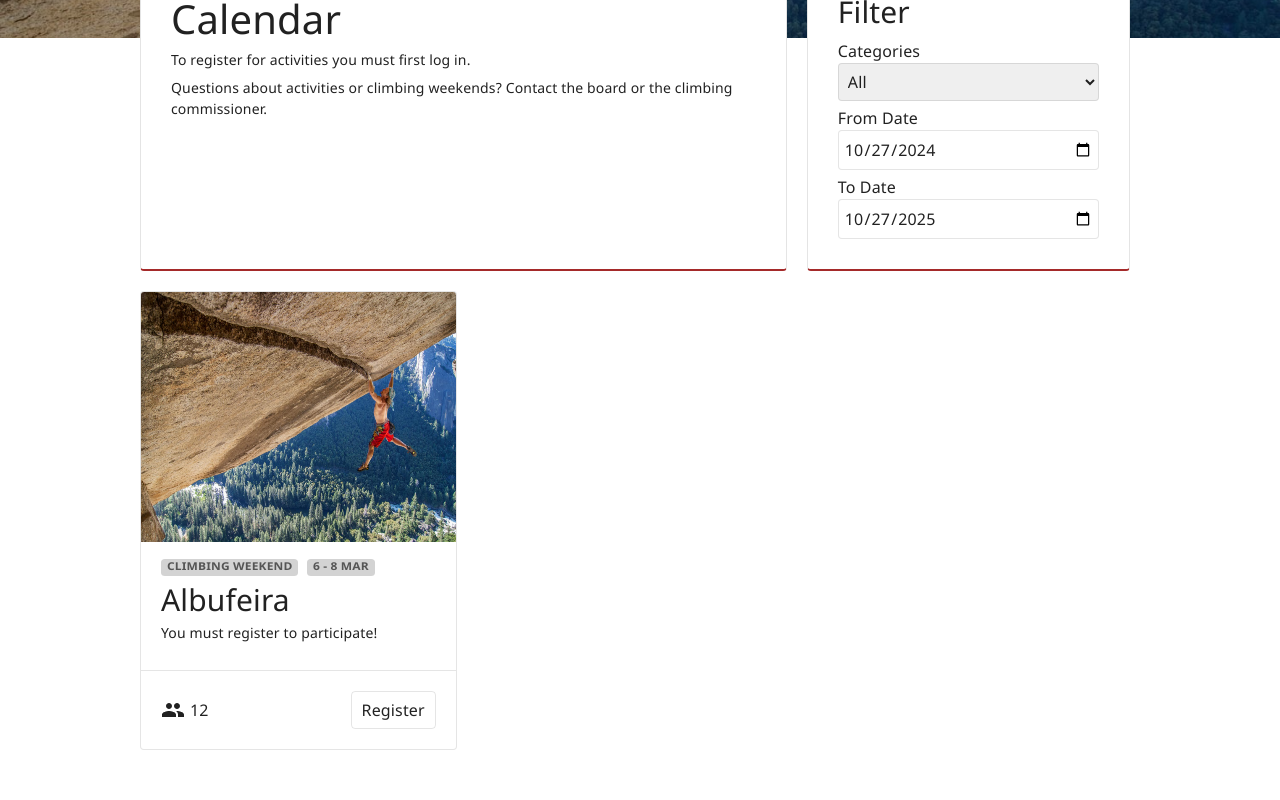
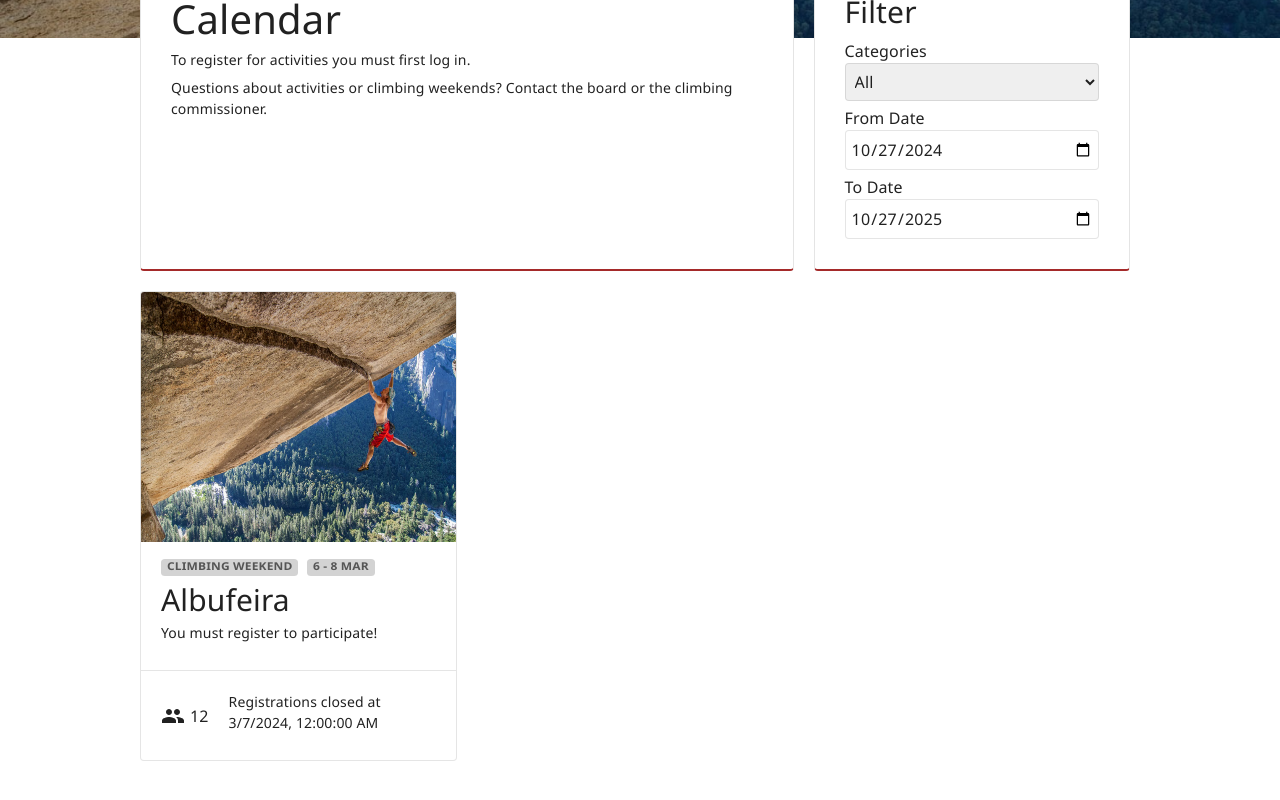
Before and after one commit to jorissoris/website, a React (Vite) app in the folder frontend/: page /agenda in a window 1280 px wide. Shown: the part 262-1062 px from the top of the page. Built offline with nearby package versions, Linux system fonts and the light colour scheme.

Commit message:
Calendar: see registration opening and closing times

```diff
--- a/frontend/src/components/CalenderCard.css
+++ b/frontend/src/components/CalenderCard.css
@@ -32,6 +32,7 @@
             display: flex;
             align-items: center;
             gap: 5px;
+            margin-right: 20px;
         }
 
         .register-button {
--- a/frontend/src/components/CalenderCard.tsx
+++ b/frontend/src/components/CalenderCard.tsx
@@ -17,9 +17,12 @@ export default function CalenderCard(props: any) {
     const langCode = language.getLangCode();
     moment.locale(langCode);
 
-    const registerButton = props.registerState == 'register' ? <div className="register-button">{text("Register", "Aanmelden")}</div>
+    const registerButton = props.registerState == 'register' ?
+            (new Date(props.registrationOpenTime) > new Date() ? <p>{text("Registration opens at", "Aanmeldingen openen op")} {new Date(props.registrationOpenTime).toLocaleString(langCode)}</p>
+            : new Date(props.registrationCloseTime) > new Date() ? <div className="register-button">{text("Register", "Aanmelden")}</div>
+            : <p>{text("Registrations closed at", "Aanmeldingen zijn gesloten sinds")} {new Date(props.registrationCloseTime).toLocaleString(langCode)}</p>)
         : props.registerState == 'full' ? <div className="register-button full">{text("Full", "Vol"	)}</div>
-        : props.registerState == 'login' ? <div>{text("You must login to register", "Je moet inloggen om je aan te melden")}</div>
+        : props.registerState == 'login' ? <p>{text("You must login to register", "Je moet inloggen om je aan te melden")}</p>
         : <div></div>
 
     const startDate = new Date(props.startDateTime);
--- a/frontend/src/pages/Agenda.css
+++ b/frontend/src/pages/Agenda.css
@@ -3,10 +3,15 @@
 
     .Agenda-settings {
         display: grid;
-        grid-template-columns: 0.66fr 0.33fr;
+        grid-template-columns: 0.33fr 0.33fr 0.33fr;
         grid-template-rows: 1fr;
         gap: 20px;
         margin-top: 20px;
+
+        >:first-child {
+            grid-column-start: 1;
+            grid-column-end: 3;
+        }
 
         .form-group {
             display: flex;
--- a/frontend/src/pages/Agenda.tsx
+++ b/frontend/src/pages/Agenda.tsx
@@ -40,19 +40,23 @@ export default function Agenda() {
                 registrations: 12,
                 startDateTime: '2025-03-06T00:00:00.000Z',
                 endDateTime: '2025-03-08T00:00:00.000Z',
-                registerState: 'register'
+                registerState: 'register',
+                registrationOpenTime: '2023-03-05T00:00:00.000Z',
+                registrationCloseTime: '2024-03-07T00:00:00.000Z'
             },
             {
                 id: 2,
                 image: '/images/test-header-image.jpg',
-                title: { 'en-US': 'Albufeira', 'nl-NL': 'Albufeira' },
-                categoryId: 'outdoor',
-                categoryName: { 'en-US': 'Climbing Weekend', 'nl-NL': 'Klimweekend' },
+                title: { 'en-US': 'Important exam', 'nl-NL': 'Belangrijk Examen' },
+                categoryId: 'exam',
+                categoryName: { 'en-US': 'Exam', 'nl-NL': 'Examen' },
                 descriptionMarkdown: { 'en-US': 'This event is full!', 'nl-NL': 'Deze activiteit zit vol!' },
                 registrations: 20,
                 startDateTime: '2025-11-06T00:00:00.000Z',
                 endDateTime: '2025-11-07T00:00:00.000Z',
-                registerState: 'full'
+                registerState: 'full',
+                registrationOpenTime: '2025-03-05T00:00:00.000Z',
+                registrationCloseTime: '2025-03-07T00:00:00.000Z'
             },
             {
                 id: 3,
@@ -61,10 +65,12 @@ export default function Agenda() {
                 categoryId: 'exam',
                 categoryName: { 'en-US': 'Climbing Weekend', 'nl-NL': 'Klimweekend' },
                 descriptionMarkdown: { 'en-US': 'Dit examen!', 'nl-NL': 'Je moet je registreren om mee te doen!' },
-                registrations: null,
+                registrations: 15,
                 startDateTime: '2025-11-06T00:00:00.000Z',
                 endDateTime: '2025-11-06T01:00:00.000Z',
-                registerState: 'login'
+                registerState: 'login',
+                registrationOpenTime: '2025-03-05T00:00:00.000Z',
+                registrationCloseTime: '2025-03-07T00:00:00.000Z'
             },
             {
                 id: 4,
@@ -76,7 +82,9 @@ export default function Agenda() {
                 registrations: 12,
                 startDateTime: '2025-11-06T00:00:00.000Z',
                 endDateTime: '2025-11-07T00:00:00.000Z',
-                registerState: 'no-register'
+                registerState: 'no-register',
+                registrationOpenTime: '2025-03-05T00:00:00.000Z',
+                registrationCloseTime: '2025-03-07T00:00:00.000Z'
             }
         ]
     };
--- a/frontend/src/pages/Event.tsx
+++ b/frontend/src/pages/Event.tsx
@@ -7,20 +7,59 @@ import ContentCard from '../components/ContentCard.tsx';
 
 import EditIcon from '@mui/icons-material/Edit';
 
+import { useLanguage } from '../providers/LanguageProvider.tsx';
+
+import text from '../util.ts';
+
+import moment from 'moment';
+
+import Markdown from 'react-markdown'
+
 export default function Event() {
+    const exampleAPIResponse: any = {
+        id: 1,
+        image: '/images/test-header-image.jpg',
+        title: { 'en-US': 'Albufeira', 'nl-NL': 'Albufeira' },
+        categoryId: 'climbing-weekend',
+        categoryName: { 'en-US': 'Climbing Weekend', 'nl-NL': 'Klimweekend' },
+        descriptionMarkdown: { 'en-US': 'You must register to participate!', 'nl-NL': 'Je moet je registreren om mee te doen!' },
+        registrations: 12,
+        startDateTime: '2025-03-06T00:00:00.000Z',
+        endDateTime: '2025-03-08T00:00:00.000Z',
+        registerState: 'register',
+        registrationOpenTime: '2025-03-05T00:00:00.000Z',
+        registrationCloseTime: '2025-03-07T00:00:00.000Z',
+        expandedDescriptionMarkdown: {
+'en-US': `## General Information
+
+Lorem ipsum dolor sit amet, consectetur adipiscing elit. Suspendisse ultricies quis odio vel fringilla. Cras laoreet facilisis quam. Nunc at urna in enim semper laoreet. Vestibulum ante ipsum primis in faucibus orci luctus et ultrices posuere cubilia curae; Aliquam commodo nisl vitae lectus ultricies congue. Sed sed eros non justo egestas semper. Vestibulum luctus augue in metus bibendum, a posuere tellus mollis. Sed sem nisi, vulputate sit amet elementum quis, bibendum nec mi.`,
+'nl-NL': `## Algemene informatie
+
+Lorem ipsum dolor sit amet, consectetur adipiscing elit. Suspendisse ultricies quis odio vel fringilla. Cras laoreet facilisis quam. Nunc at urna in enim semper laoreet. Vestibulum ante ipsum primis in faucibus orci luctus et ultrices posuere cubilia curae; Aliquam commodo nisl vitae lectus ultricies congue. Sed sed eros non justo egestas semper. Vestibulum luctus augue in metus bibendum, a posuere tellus mollis. Sed sem nisi, vulputate sit amet elementum quis, bibendum nec mi.`,
+ },
+    }
+    const langCode = useLanguage().getLangCode();
+    const localeCole = useLanguage().getLocaleCode();
+    moment.locale(langCode);
+
+
+
+    const registrationCloseTime = new Date(exampleAPIResponse.registrationCloseTime);
+    const eventEndDateTime = new Date(exampleAPIResponse.endDateTime);
+
+    let registrationClosingWarning;
+
+    if (registrationCloseTime < eventEndDateTime) {
+        registrationClosingWarning = <p><b>{text("Registration closes at", "Aanmeldingen sluiten op")} {registrationCloseTime.toLocaleString(langCode)}</b></p>;
+    }
+
     return <GenericPage><div className="Event">
-        <CalenderCard
-                image={'/images/test-header-image.jpg'}
-                title={'Albufeira'}
-                category={'Climbing Weekend'}
-                description={''}
-                registrations={'12'}
-                datetimes={'06 - 07 nov'}
-                registerState={'register'}
+        <CalenderCard {...exampleAPIResponse}
             />
         <ContentCard>
-            <h2>General Information</h2>
-            <p>Lorem ipsum dolor sit amet, consectetur adipiscing elit. Suspendisse ultricies quis odio vel fringilla. Cras laoreet facilisis quam. Nunc at urna in enim semper laoreet. Vestibulum ante ipsum primis in faucibus orci luctus et ultrices posuere cubilia curae; Aliquam commodo nisl vitae lectus ultricies congue. Sed sed eros non justo egestas semper. Vestibulum luctus augue in metus bibendum, a posuere tellus mollis. Sed sem nisi, vulputate sit amet elementum quis, bibendum nec mi.</p>
+            <Markdown>{exampleAPIResponse.expandedDescriptionMarkdown[localeCole]}</Markdown>
+
+            {registrationClosingWarning}
 
             <div className="bottom-buttons">
                 <div className="button"><EditIcon sx={{fontSize: '20px'}} />Edit Event</div>
```
